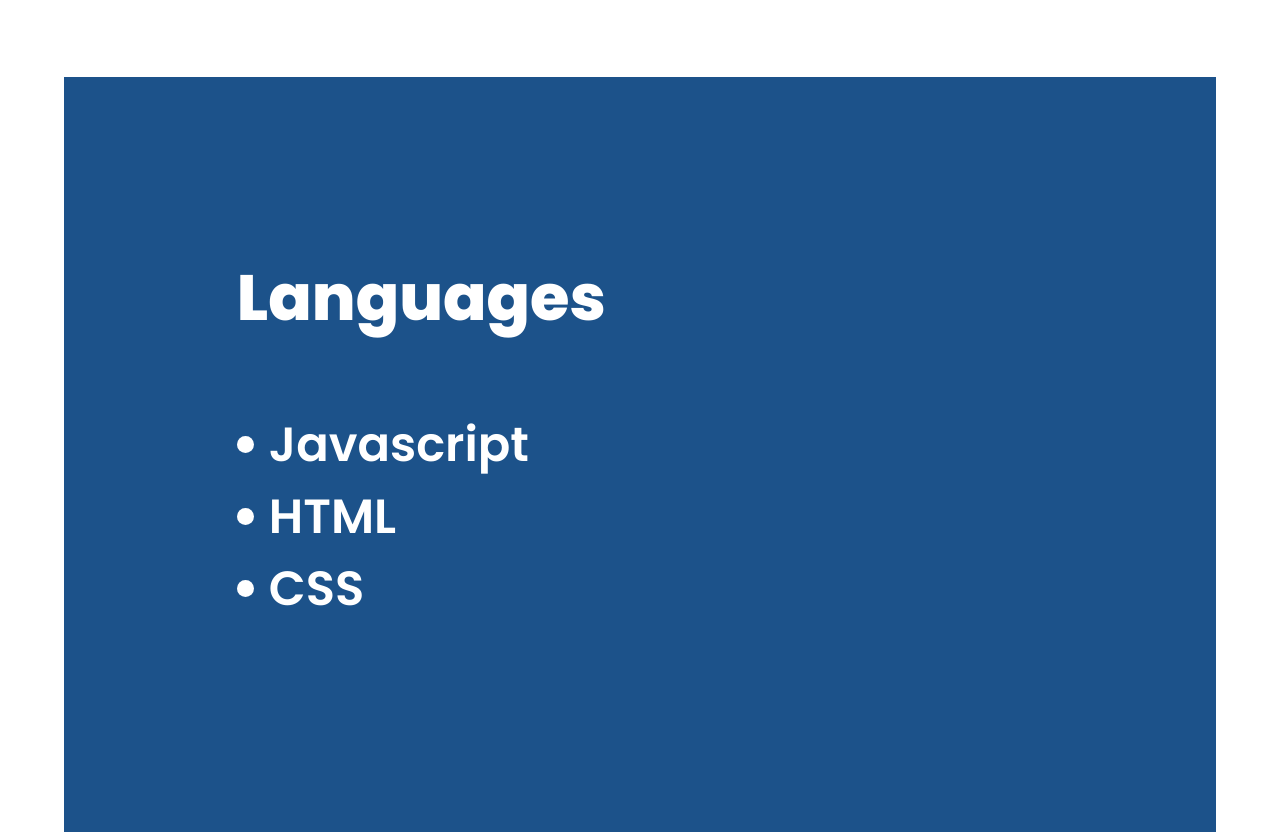
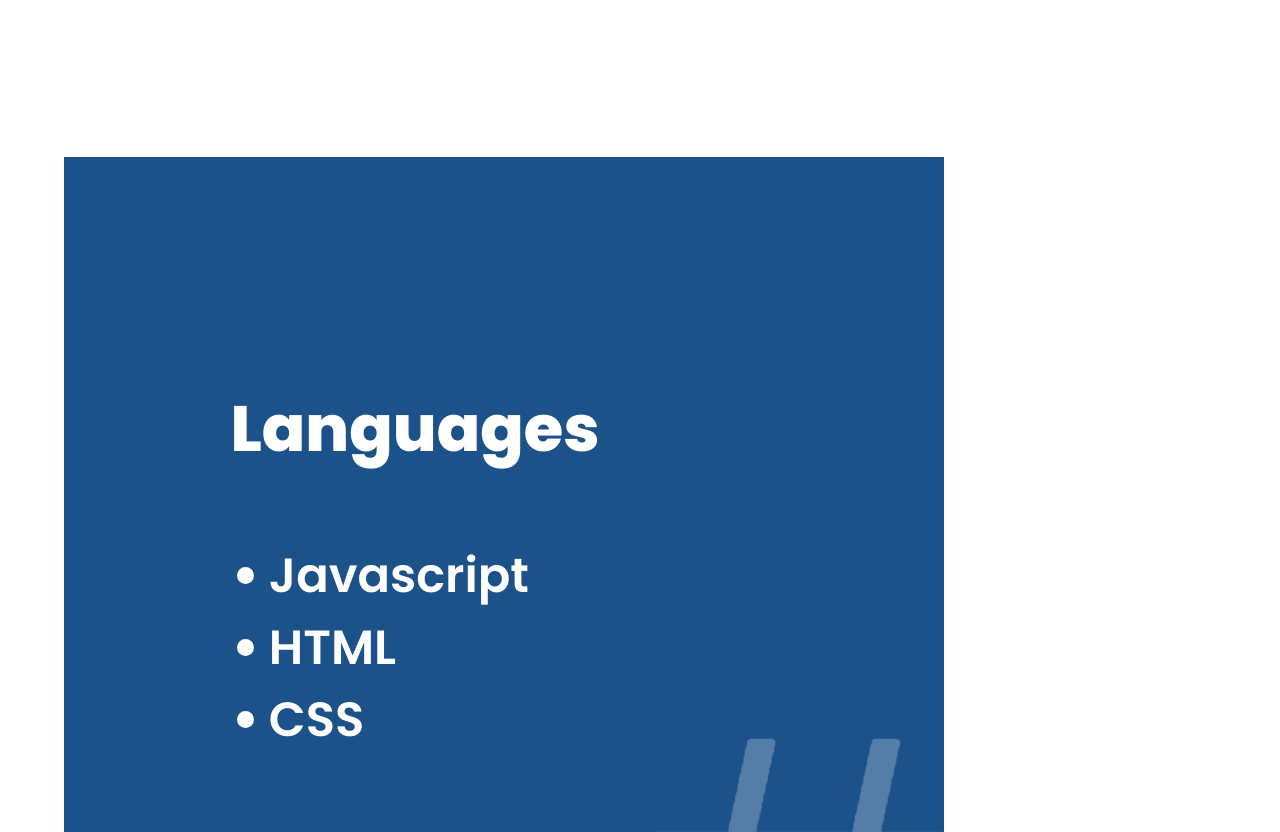
Before and after one commit to s2jack/create-portfolio-website, a plain HTML site: page index.html in a window 1280 px wide. Shown: the part 6246-7078 px from the top of the page. Drawn offline with Linux system fonts and the light colour scheme.

Commit message:
Update styles.css
Change technical skills attributes
Declare background images all parts of this section

```diff
--- a/styles.css
+++ b/styles.css
@@ -145,6 +145,7 @@ ul.techtags {
   height: 4em;
 }
 
+
 li.techtag {
   font-size: 2.3em;
   font-family: Poppins-light, Arial, Helvetica, sans-serif;
@@ -207,51 +208,37 @@ li.techtag {
 }
 
 #techskills {
-  margin-top: 5em;
-  min-height: 160vh;
   display: flex;
   flex-direction: column;
-  justify-content: space-around;
-  align-items: center;
+  justify-content: space-between;
+  margin-top: 10em;
+  width: 100%;
+  height: 175em;
 }
 
 .techbox {
-  width: 90%;
-  height: 52em;
-  box-sizing: border-box;
-  overflow: hidden;
+  margin-left: 5%;
+  background-repeat: no-repeat;
+  min-height: 55em;
+  min-width: 90%;
+  background-size: 55em;
 }
 
 #languages {
-  background: #1c528a;
+  background-image: url(images/blue_bg.png);
 }
 
 #frameworks {
-  background: #e2505c;
+  background-image: url(images/red_bg.png);
 }
 
 #skills {
-  background: #febf52;
-}
-
-#langicon {
-  margin-left: 35.8em;
-  margin-top: -1em;
-}
-
-#frameicon {
-  margin-left: 37em;
-  margin-top: 0;
-}
-
-#skillicon {
-  margin-left: 37em;
-  margin-top: -1em;
+  background-image: url(images/yellow_bg.png);
 }
 
 .ulheader {
-  margin-top: 2.7em;
-  margin-left: 2.7em;
+  padding-top: 2.5em;
+  padding-left: 2.6em;
   color: white;
   font-size: 4em;
   font-family: Poppins-extrabold, Arial, Helvetica, sans-serif;
@@ -270,7 +257,7 @@ li::before {
 }
 
 #contactbg {
-  margin-top: 7em;
+  margin-top: 15em;
   width: 100%;
   height: 300px;
   background-color: #1a2236;
```
